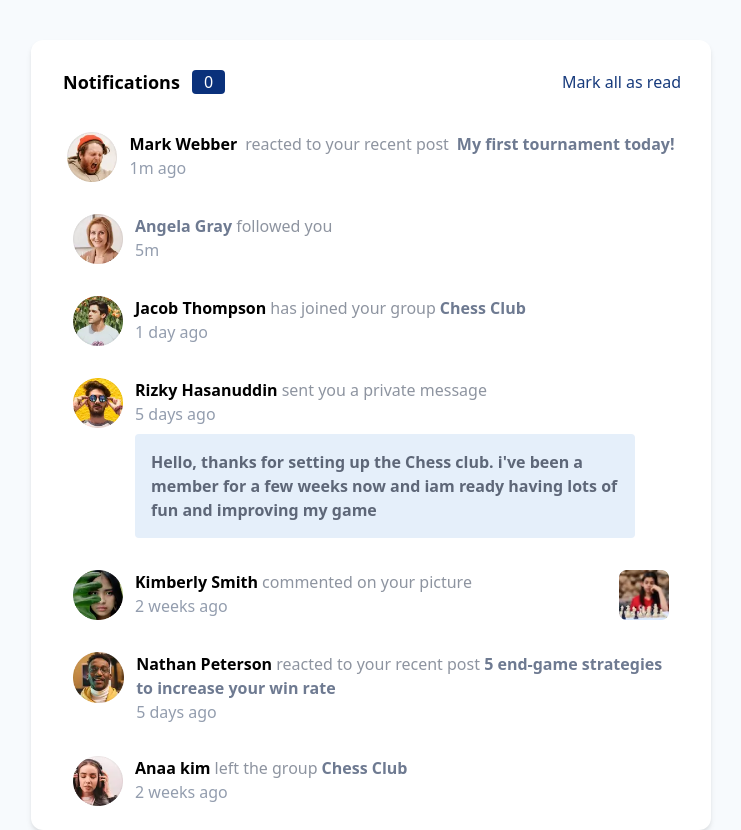
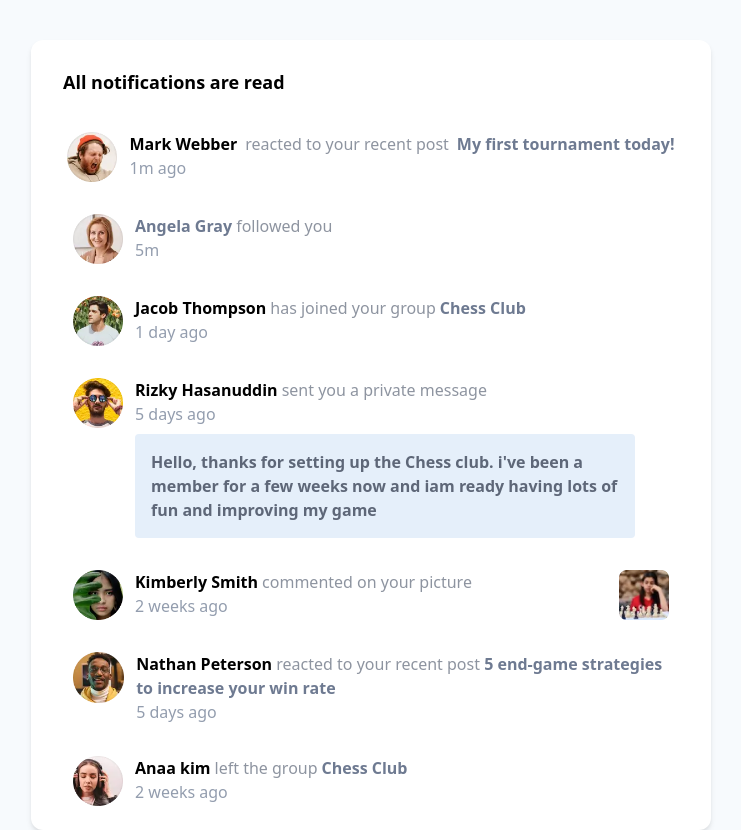
Before and after one commit to esraaali138/Front-End-Mentor-Challenge-01, a plain HTML site: page index.html in a window 1280 px wide. Both pictures are taken after a click on the element "Mark all as read". Shown: the whole page, without its empty margins (269-1010 px from the left). Drawn offline with nearby package versions, Linux system fonts and the light colour scheme.

Commit message:
add js code

```diff
--- a/index.html
+++ b/index.html
@@ -27,7 +27,7 @@
         class="flex justify-between items-center mx-4 p-4"
       >
         <div class="flex gap-3 items-center">
-          <h3 class="font-bold text-lg">Notifications</h3>
+          <h3 class="text font-bold text-lg">Notifications</h3>
           <h1
             style="background: hsl(219, 85%, 26%)"
             class="notificationNumber text-white px-3 text-md rounded"
--- a/script.js
+++ b/script.js
@@ -4,8 +4,14 @@ document.addEventListener("DOMContentLoaded", () => {
   const notificationNumber = document.querySelector(".notificationNumber");
 
   function countNotifications() {
-    const unread = document.querySelectorAll(".redPoint").length;
-    notificationNumber.textContent = unread;
+    const unread = document.querySelectorAll(".redPoint");
+    notificationNumber.textContent = unread.length;
+    if (unread.length <= 0) {
+      notificationNumber.remove();
+      const notificationText = document.querySelector(".text");
+      notificationText.textContent = "All notifications are read ";
+      markAllNotifications.remove();
+    }
   }
 
   function notificationRead(notification) {
```
